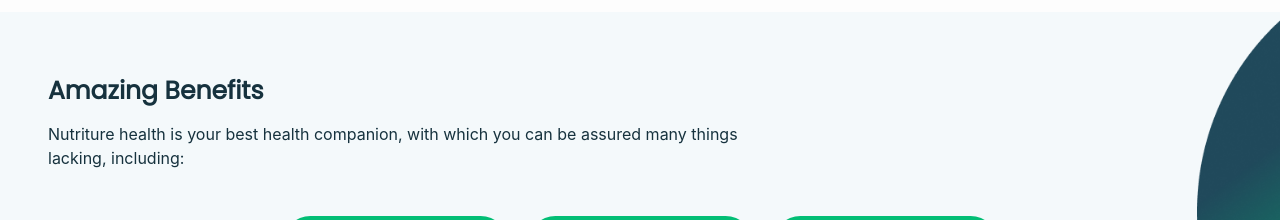
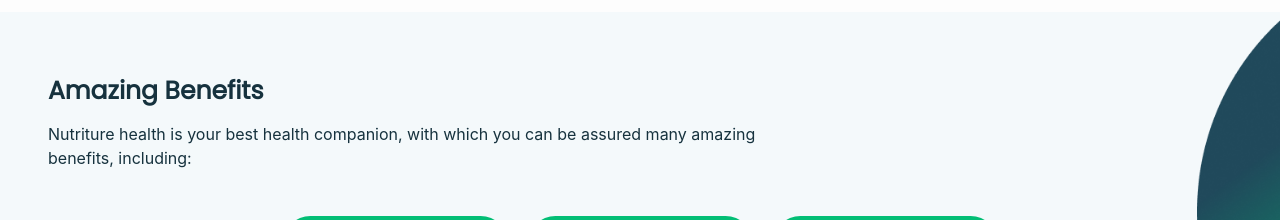
Before and after one commit to miriam-samuels/Nutriture, a React (Create React App) app: page / in a window 1280 px wide. Shown: the part 2260-2480 px from the top of the page. Built offline with nearby package versions, Linux system fonts and the light colour scheme.

Commit message:
Update home.js

```diff
--- a/src/home/home.js
+++ b/src/home/home.js
@@ -130,7 +130,7 @@
                     <img src={Ellipse} alt="ellipse" className="ellipse" />
                     <div className="benefitWords">
                         <h3>Amazing Benefits</h3>
-                        <p>Nutriture health is your best health companion, with which you can be assured many things lacking,
+                        <p>Nutriture health is your best health companion, with which you can be assured many amazing benefits,
                         including:</p>
                     </div>
                     <div className="benefitBtns">
```
